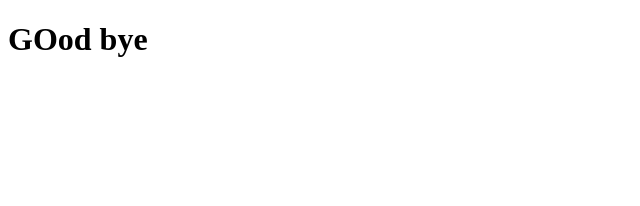
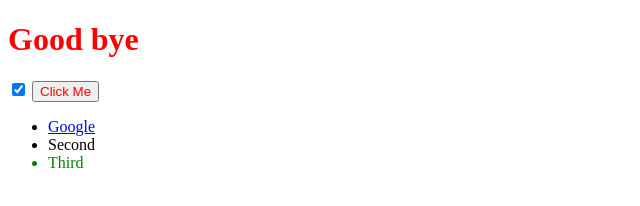
Before and after one commit to itsyahyaa/web-basic, a plain HTML site: page DOM/index.html in a window 1280 px wide. Shown: the whole page, without its empty margins (0-640 px from the left). Drawn offline with Linux system fonts and the light colour scheme.

Commit message:
getElementsByClassName

```diff
--- a/DOM/index.html
+++ b/DOM/index.html
@@ -9,10 +9,16 @@
 </head>
 <!-- <body onload="alert('Hello Kenya');"> refresh will alert Hello Kenya -->
 <body>
-
-
     <h1>Hello</h1>
-
+    <input type="checkbox" name="" id="">
+    <button class="btn">Click Me</button>
+    <ul>
+        <li class="list">
+            <a href="https://www.google.com">Google</a>
+        </li>
+        <li class="list">Second </li>
+        <li class="list">Third</li>
+    </ul>
 
     <!-- <script type="text/javascript">
         alert("hello");
--- a/DOM/index.js
+++ b/DOM/index.js
@@ -1,2 +1,11 @@
 // alert("hello");
-document.querySelector("h1").innerHTML = "GOod bye"
+//document.querySelector("h1").innerHTML = "GOod bye"
+var heading = document.firstElementChild.lastElementChild.firstElementChild; // select H1
+heading.innerHTML = "Good bye";
+heading.style.color = "red";
+
+document.querySelector("input").click();
+
+//selecting last li
+document.getElementsByTagName("li")[2].style.color = "green";
+document.getElementsByClassName("btn")[0].style.color = "red";
```
